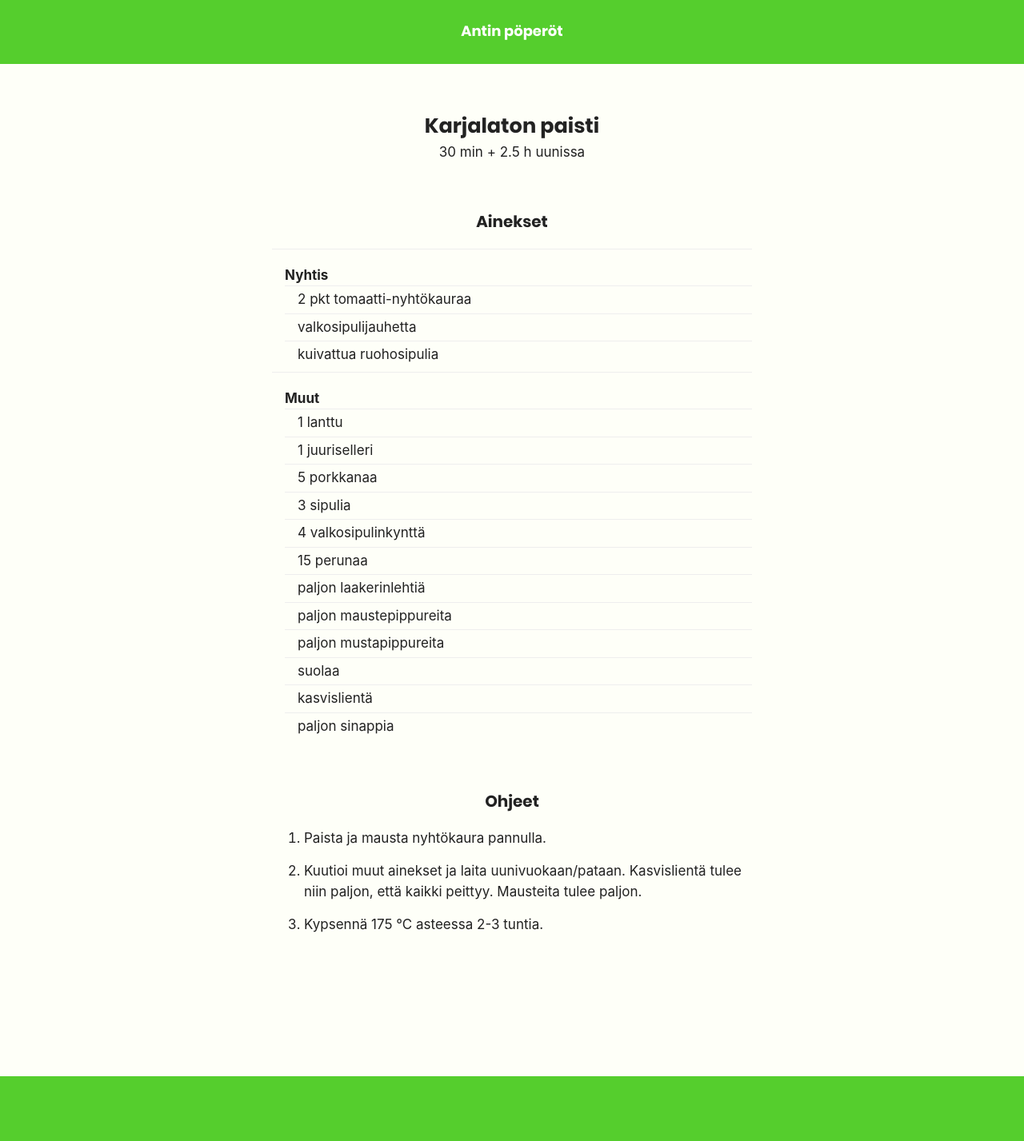
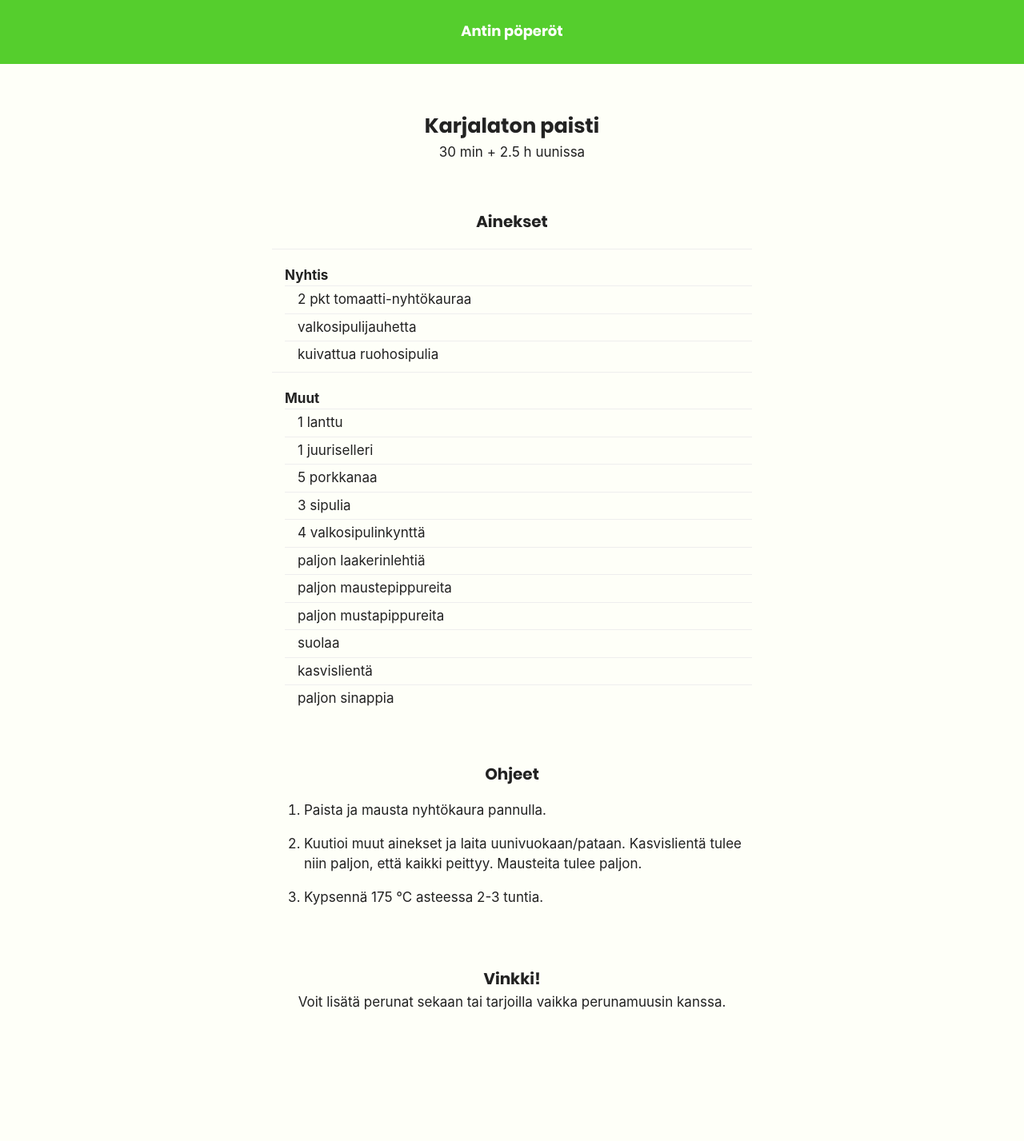
Before and after one commit to Randati/recipes, a Jekyll site: the page built from _recipes/karjalaton-paisti.md, in a window 1280 px wide. Shown: the whole page at 80% size. Built offline with Jekyll 4.4.1, drawn with Linux system fonts in a browser that asks for light colours; before the commit the page ends 1346 px from its top, so only the background shows below that.

Commit message:
Update recipes

```diff
--- a/_recipes/karjalaton-paisti.md
+++ b/_recipes/karjalaton-paisti.md
@@ -18,7 +18,6 @@ ingredients:
     - 5 porkkanaa
     - 3 sipulia
     - 4 valkosipulinkynttä
-    - 15 perunaa
     - paljon laakerinlehtiä
     - paljon maustepippureita
     - paljon mustapippureita
@@ -31,6 +30,9 @@ directions:
 - Kuutioi muut ainekset ja laita uunivuokaan/pataan. Kasvislientä tulee niin paljon, että kaikki peittyy. Mausteita tulee paljon.
 - Kypsennä 175 °C asteessa 2-3 tuntia.
 
+tip: >
+  Voit lisätä perunat sekaan tai tarjoilla vaikka perunamuusin kanssa.
+
 sources:
 
 ---
```
Also changed, not shown: _recipes/jaatelo.md (+4 -2 lines).
